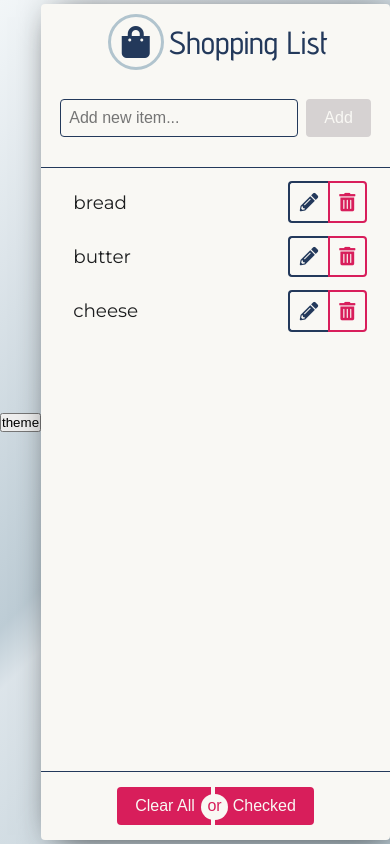
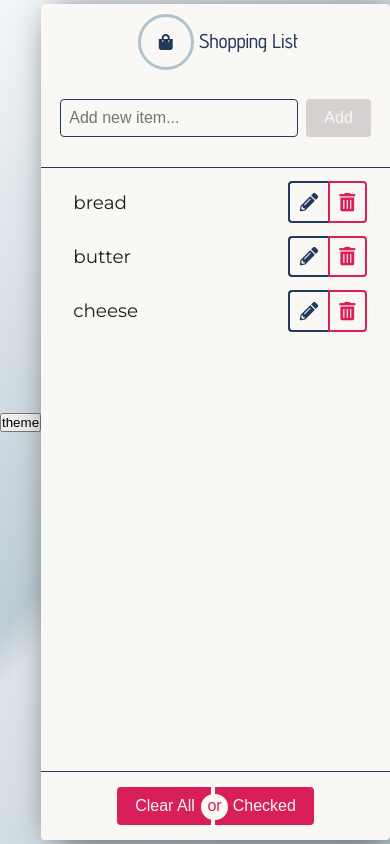
Before and after one commit to jmczerwinska/shopping-list, a React (Create React App) app: page / in a window 390 px wide. Built offline with nearby package versions, Linux system fonts and the light colour scheme.

Commit message:
smaller header on mobile

```diff
--- a/src/components/Header.js
+++ b/src/components/Header.js
@@ -4,7 +4,7 @@ import { AppHeader, Icon } from './styledComponents';
 const Header = () => {
     return (
         <AppHeader>
-            <Icon circular className="fas fa-shopping-bag fa-2x"></Icon>
+            <Icon circular className="fas fa-shopping-bag"></Icon>
             <h1>Shopping List</h1>
         </AppHeader>
     )
--- a/src/components/styledComponents/AppHeader.js
+++ b/src/components/styledComponents/AppHeader.js
@@ -10,6 +10,9 @@ const AppHeader = styled.div`
     margin-top: 0.5rem;
     display: inline-block;
     font-weight: 500;
+    @media screen and (max-width: 480px) {
+    font-size: 1.25rem;
+    }
   }
 
   ${({icon}) => icon && css`
```
